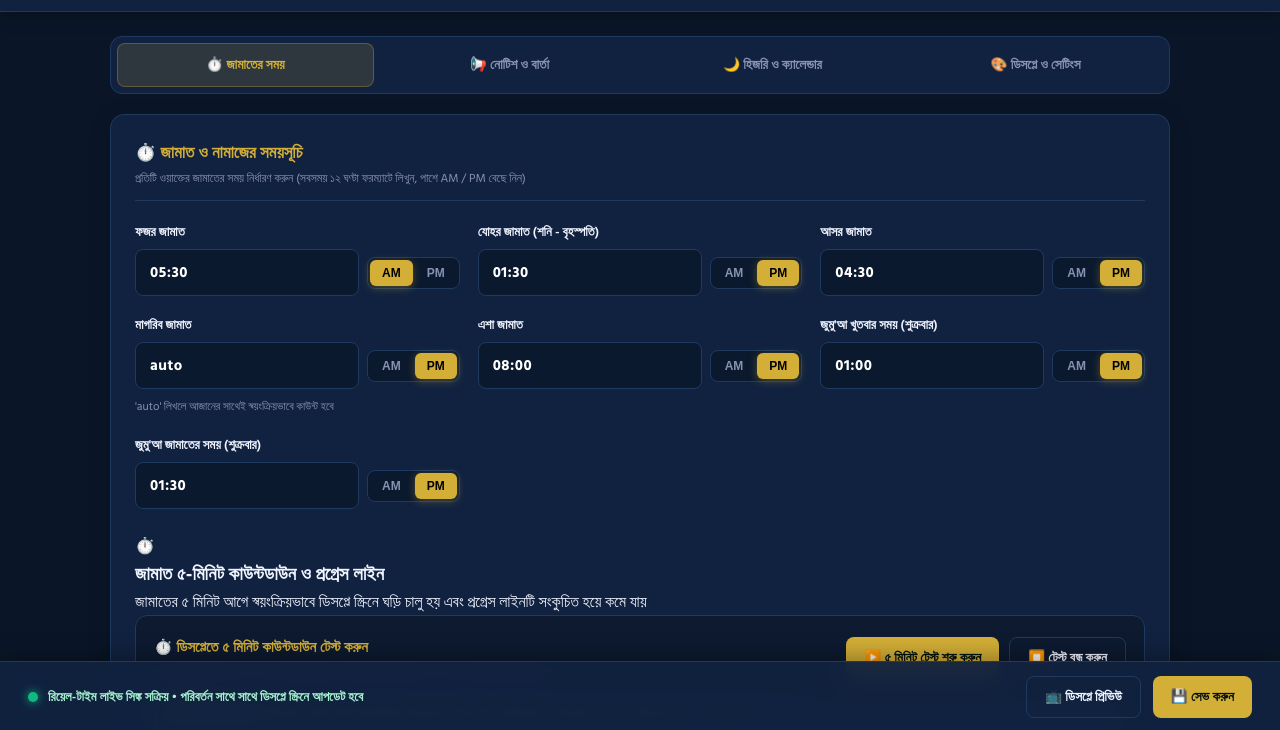
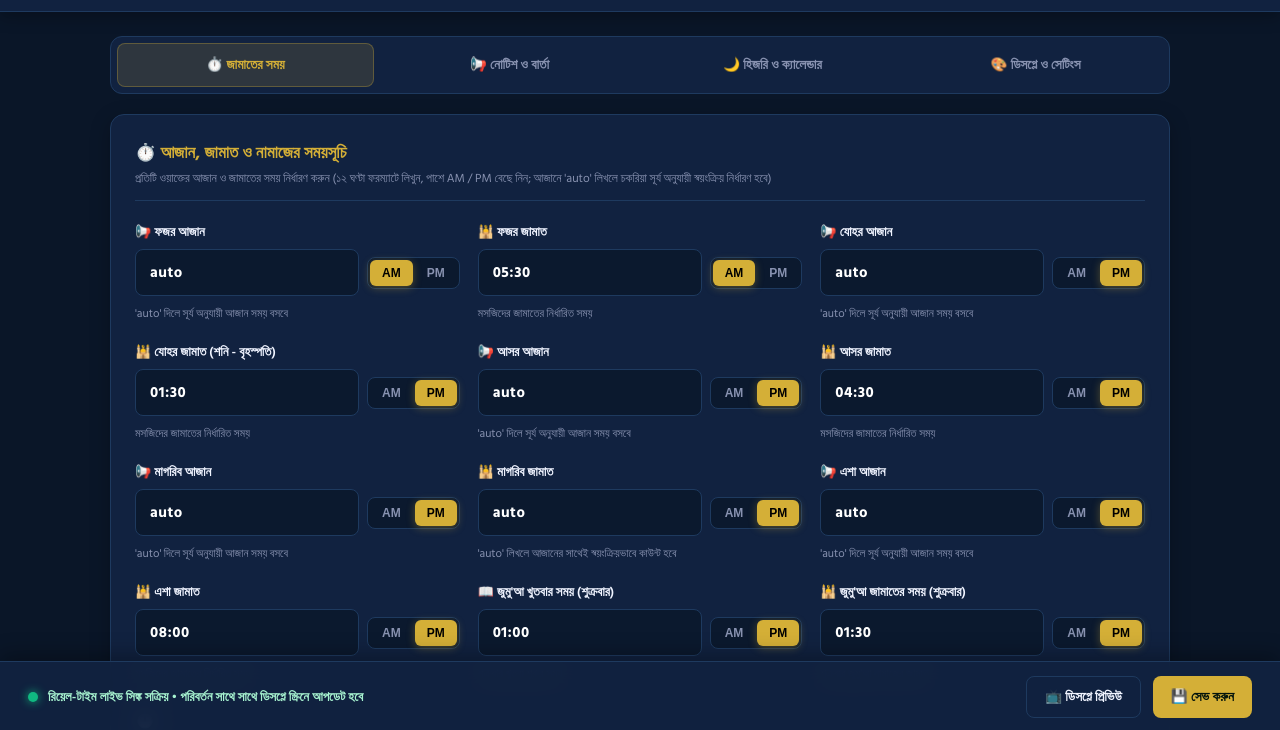
Before and after one commit to eleyescox-gif/Time, a website: page admin.html in a window 1280 px wide. Shown: the part 68-798 px from the top of the page. Drawn offline with Linux system fonts and the light colour scheme; no server answers.

Commit message:
fix: lower mosque name, fix duplicate jummah to dhuhr, add azan schedule settings in admin

```diff
--- a/admin.html
+++ b/admin.html
@@ -565,13 +565,25 @@
       <div class="section-card">
         <div class="section-header">
           <div>
-            <h2>⏱️ জামাত ও নামাজের সময়সূচি</h2>
-            <p>প্রতিটি ওয়াক্তের জামাতের সময় নির্ধারণ করুন (সবসময় ১২ ঘণ্টা ফরম্যাটে লিখুন, পাশে AM / PM বেছে নিন)</p>
+            <h2>⏱️ আজান, জামাত ও নামাজের সময়সূচি</h2>
+            <p>প্রতিটি ওয়াক্তের আজান ও জামাতের সময় নির্ধারণ করুন (১২ ঘণ্টা ফরম্যাটে লিখুন, পাশে AM / PM বেছে নিন; আজানে 'auto' লিখলে চকরিয়া সূর্য অনুযায়ী স্বয়ংক্রিয় নির্ধারণ হবে)</p>
           </div>
         </div>
         <div class="form-grid">
+          <!-- ফজর -->
           <div class="form-group">
-            <label>ফজর জামাত</label>
+            <label>📢 ফজর আজান</label>
+            <div class="time-input-12h-wrap">
+              <input id="fajrAzan" placeholder="auto" maxlength="8">
+              <div class="ampm-pill-group" data-for="fajrAzan">
+                <button type="button" class="ampm-btn active" data-val="AM" onclick="setAmpm('fajrAzan','AM')">AM</button>
+                <button type="button" class="ampm-btn" data-val="PM" onclick="setAmpm('fajrAzan','PM')">PM</button>
+              </div>
+            </div>
+            <span class="field-hint">'auto' দিলে সূর্য অনুযায়ী আজান সময় বসবে</span>
+          </div>
+          <div class="form-group">
+            <label>🕌 ফজর জামাত</label>
             <div class="time-input-12h-wrap">
               <input id="fajrJm" placeholder="05:30" maxlength="8">
               <div class="ampm-pill-group" data-for="fajrJm">
@@ -579,9 +591,23 @@
                 <button type="button" class="ampm-btn" data-val="PM" onclick="setAmpm('fajrJm','PM')">PM</button>
               </div>
             </div>
-          </div>
+            <span class="field-hint">মসজিদের জামাতের নির্ধারিত সময়</span>
+          </div>
+
+          <!-- যোহর -->
           <div class="form-group">
-            <label>যোহর জামাত (শনি - বৃহস্পতি)</label>
+            <label>📢 যোহর আজান</label>
+            <div class="time-input-12h-wrap">
+              <input id="dhuhrAzan" placeholder="auto" maxlength="8">
+              <div class="ampm-pill-group" data-for="dhuhrAzan">
+                <button type="button" class="ampm-btn" data-val="AM" onclick="setAmpm('dhuhrAzan','AM')">AM</button>
+                <button type="button" class="ampm-btn active" data-val="PM" onclick="setAmpm('dhuhrAzan','PM')">PM</button>
+              </div>
+            </div>
+            <span class="field-hint">'auto' দিলে সূর্য অনুযায়ী আজান সময় বসবে</span>
+          </div>
+          <div class="form-group">
+            <label>🕌 যোহর জামাত (শনি - বৃহস্পতি)</label>
             <div class="time-input-12h-wrap">
               <input id="dhuhrJm" placeholder="01:30" maxlength="8">
               <div class="ampm-pill-group" data-for="dhuhrJm">
@@ -589,9 +615,23 @@
                 <button type="button" class="ampm-btn active" data-val="PM" onclick="setAmpm('dhuhrJm','PM')">PM</button>
               </div>
             </div>
-          </div>
+            <span class="field-hint">মসজিদের জামাতের নির্ধারিত সময়</span>
+          </div>
+
+          <!-- আসর -->
           <div class="form-group">
-            <label>আসর জামাত</label>
+            <label>📢 আসর আজান</label>
+            <div class="time-input-12h-wrap">
+              <input id="asrAzan" placeholder="auto" maxlength="8">
+              <div class="ampm-pill-group" data-for="asrAzan">
+                <button type="button" class="ampm-btn" data-val="AM" onclick="setAmpm('asrAzan','AM')">AM</button>
+                <button type="button" class="ampm-btn active" data-val="PM" onclick="setAmpm('asrAzan','PM')">PM</button>
+              </div>
+            </div>
+            <span class="field-hint">'auto' দিলে সূর্য অনুযায়ী আজান সময় বসবে</span>
+          </div>
+          <div class="form-group">
+            <label>🕌 আসর জামাত</label>
             <div class="time-input-12h-wrap">
               <input id="asrJm" placeholder="04:30" maxlength="8">
               <div class="ampm-pill-group" data-for="asrJm">
@@ -599,9 +639,23 @@
                 <button type="button" class="ampm-btn active" data-val="PM" onclick="setAmpm('asrJm','PM')">PM</button>
               </div>
             </div>
-          </div>
+            <span class="field-hint">মসজিদের জামাতের নির্ধারিত সময়</span>
+          </div>
+
+          <!-- মাগরিব -->
           <div class="form-group">
-            <label>মাগরিব জামাত</label>
+            <label>📢 মাগরিব আজান</label>
+            <div class="time-input-12h-wrap">
+              <input id="maghribAzan" placeholder="auto" maxlength="8">
+              <div class="ampm-pill-group" data-for="maghribAzan">
+                <button type="button" class="ampm-btn" data-val="AM" onclick="setAmpm('maghribAzan','AM')">AM</button>
+                <button type="button" class="ampm-btn active" data-val="PM" onclick="setAmpm('maghribAzan','PM')">PM</button>
+              </div>
+            </div>
+            <span class="field-hint">'auto' দিলে সূর্য অনুযায়ী আজান সময় বসবে</span>
+          </div>
+          <div class="form-group">
+            <label>🕌 মাগরিব জামাত</label>
             <div class="time-input-12h-wrap">
               <input id="maghribJm" placeholder="auto" maxlength="8">
               <div class="ampm-pill-group" data-for="maghribJm">
@@ -611,8 +665,21 @@
             </div>
             <span class="field-hint">'auto' লিখলে আজানের সাথেই স্বয়ংক্রিয়ভাবে কাউন্ট হবে</span>
           </div>
+
+          <!-- এশা -->
           <div class="form-group">
-            <label>এশা জামাত</label>
+            <label>📢 এশা আজান</label>
+            <div class="time-input-12h-wrap">
+              <input id="ishaAzan" placeholder="auto" maxlength="8">
+              <div class="ampm-pill-group" data-for="ishaAzan">
+                <button type="button" class="ampm-btn" data-val="AM" onclick="setAmpm('ishaAzan','AM')">AM</button>
+                <button type="button" class="ampm-btn active" data-val="PM" onclick="setAmpm('ishaAzan','PM')">PM</button>
+              </div>
+            </div>
+            <span class="field-hint">'auto' দিলে সূর্য অনুযায়ী আজান সময় বসবে</span>
+          </div>
+          <div class="form-group">
+            <label>🕌 এশা জামাত</label>
             <div class="time-input-12h-wrap">
               <input id="ishaJm" placeholder="08:00" maxlength="8">
               <div class="ampm-pill-group" data-for="ishaJm">
@@ -620,9 +687,12 @@
                 <button type="button" class="ampm-btn active" data-val="PM" onclick="setAmpm('ishaJm','PM')">PM</button>
               </div>
             </div>
-          </div>
+            <span class="field-hint">মসজিদের জামাতের নির্ধারিত সময়</span>
+          </div>
+
+          <!-- জুমু'আ -->
           <div class="form-group">
-            <label>জুমু'আ খুতবার সময় (শুক্রবার)</label>
+            <label>📖 জুমু'আ খুতবার সময় (শুক্রবার)</label>
             <div class="time-input-12h-wrap">
               <input id="jummahKhutbah" placeholder="01:00" maxlength="8">
               <div class="ampm-pill-group" data-for="jummahKhutbah">
@@ -630,9 +700,10 @@
                 <button type="button" class="ampm-btn active" data-val="PM" onclick="setAmpm('jummahKhutbah','PM')">PM</button>
               </div>
             </div>
+            <span class="field-hint">শুক্রবার খুতবা শুরুর সময়</span>
           </div>
           <div class="form-group">
-            <label>জুমু'আ জামাতের সময় (শুক্রবার)</label>
+            <label>🕌 জুমু'আ জামাতের সময় (শুক্রবার)</label>
             <div class="time-input-12h-wrap">
               <input id="jummahJamaat" placeholder="01:30" maxlength="8">
               <div class="ampm-pill-group" data-for="jummahJamaat">
@@ -640,6 +711,7 @@
                 <button type="button" class="ampm-btn active" data-val="PM" onclick="setAmpm('jummahJamaat','PM')">PM</button>
               </div>
             </div>
+            <span class="field-hint">শুক্রবার জুমু'আ নামাজের জামাত</span>
           </div>
         </div>
 
@@ -1044,7 +1116,7 @@
     var FIELDS = [
       'nameAr', 'nameBn', 'nameEn', 'location',
       'lat', 'lng', 'asrMadhab',
-      'fajrJm', 'dhuhrJm', 'asrJm', 'maghribJm', 'ishaJm',
+      'fajrAzan', 'fajrJm', 'dhuhrAzan', 'dhuhrJm', 'asrAzan', 'asrJm', 'maghribAzan', 'maghribJm', 'ishaAzan', 'ishaJm',
       'jummahKhutbah', 'jummahJamaat',
       'hijriOffset', 'showFasting',
       'ticker', 'clockFormat', 'ampmMode', 'cardTimeFormat',
@@ -1057,12 +1129,24 @@
     }
 
     // ══ 12-HOUR TIME & AM/PM LOGIC FOR PRAYER TIMES ══
-    var PRAYER_FIELDS = ['fajrJm', 'dhuhrJm', 'asrJm', 'maghribJm', 'ishaJm', 'jummahKhutbah', 'jummahJamaat'];
+    var PRAYER_FIELDS = [
+      'fajrAzan', 'fajrJm',
+      'dhuhrAzan', 'dhuhrJm',
+      'asrAzan', 'asrJm',
+      'maghribAzan', 'maghribJm',
+      'ishaAzan', 'ishaJm',
+      'jummahKhutbah', 'jummahJamaat'
+    ];
     var ampmState = {
+      fajrAzan: 'AM',
       fajrJm: 'AM',
+      dhuhrAzan: 'PM',
       dhuhrJm: 'PM',
+      asrAzan: 'PM',
       asrJm: 'PM',
+      maghribAzan: 'PM',
       maghribJm: 'PM',
+      ishaAzan: 'PM',
       ishaJm: 'PM',
       jummahKhutbah: 'PM',
       jummahJamaat: 'PM'
@@ -1108,7 +1192,7 @@
         if (el) {
           var val = el.value.trim();
           if (PRAYER_FIELDS.indexOf(k) !== -1) {
-            var ampm = ampmState[k] || (k === 'fajrJm' ? 'AM' : 'PM');
+            var ampm = ampmState[k] || (k.indexOf('fajr') !== -1 ? 'AM' : 'PM');
             s[k] = to24Hour(val, ampm);
           } else {
             s[k] = val;
@@ -1154,8 +1238,9 @@
     }
 
     function to12Hour(timeStr, fieldKey) {
+      var isFajr = (fieldKey && fieldKey.indexOf('fajr') !== -1);
       if (!timeStr || timeStr === '' || timeStr.toLowerCase() === 'auto') {
-        return { time: (timeStr && timeStr.toLowerCase() === 'auto' ? 'auto' : ''), ampm: (fieldKey === 'fajrJm' ? 'AM' : 'PM') };
+        return { time: (timeStr && timeStr.toLowerCase() === 'auto' ? 'auto' : ''), ampm: (isFajr ? 'AM' : 'PM') };
       }
       var s = String(timeStr).trim();
       var detectedAmpm = null;
@@ -1168,12 +1253,12 @@
       }
       var parts = s.split(':');
       if (parts.length < 2) {
-        return { time: s, ampm: detectedAmpm || (fieldKey === 'fajrJm' ? 'AM' : 'PM') };
+        return { time: s, ampm: detectedAmpm || (isFajr ? 'AM' : 'PM') };
       }
       var h = parseInt(parts[0], 10);
       var m = parseInt(parts[1], 10);
       if (isNaN(h) || isNaN(m)) {
-        return { time: s, ampm: detectedAmpm || (fieldKey === 'fajrJm' ? 'AM' : 'PM') };
+        return { time: s, ampm: detectedAmpm || (isFajr ? 'AM' : 'PM') };
       }
       var ampm = detectedAmpm;
       if (!ampm) {
@@ -1184,7 +1269,7 @@
           ampm = 'AM';
           h = 12;
         } else {
-          ampm = (fieldKey === 'fajrJm') ? 'AM' : 'PM';
+          ampm = isFajr ? 'AM' : 'PM';
         }
       } else {
         if (h > 12) h -= 12;
@@ -1460,9 +1545,9 @@
       PRAYER_FIELDS.forEach(function(k) {
         var el = document.getElementById(k);
         if (el && (!el.value || el.value.trim() === '')) {
-          if (k === 'maghribJm') {
+          if (k === 'maghribJm' || k.indexOf('Azan') !== -1) {
             el.value = 'auto';
-            setAmpm(k, 'PM');
+            setAmpm(k, k.indexOf('fajr') !== -1 ? 'AM' : 'PM');
           } else {
             var p = to12Hour(el.placeholder || '', k);
             if (p.time) {
```
Also changed, not shown: display.html (+30 -15 lines), settings.json.
